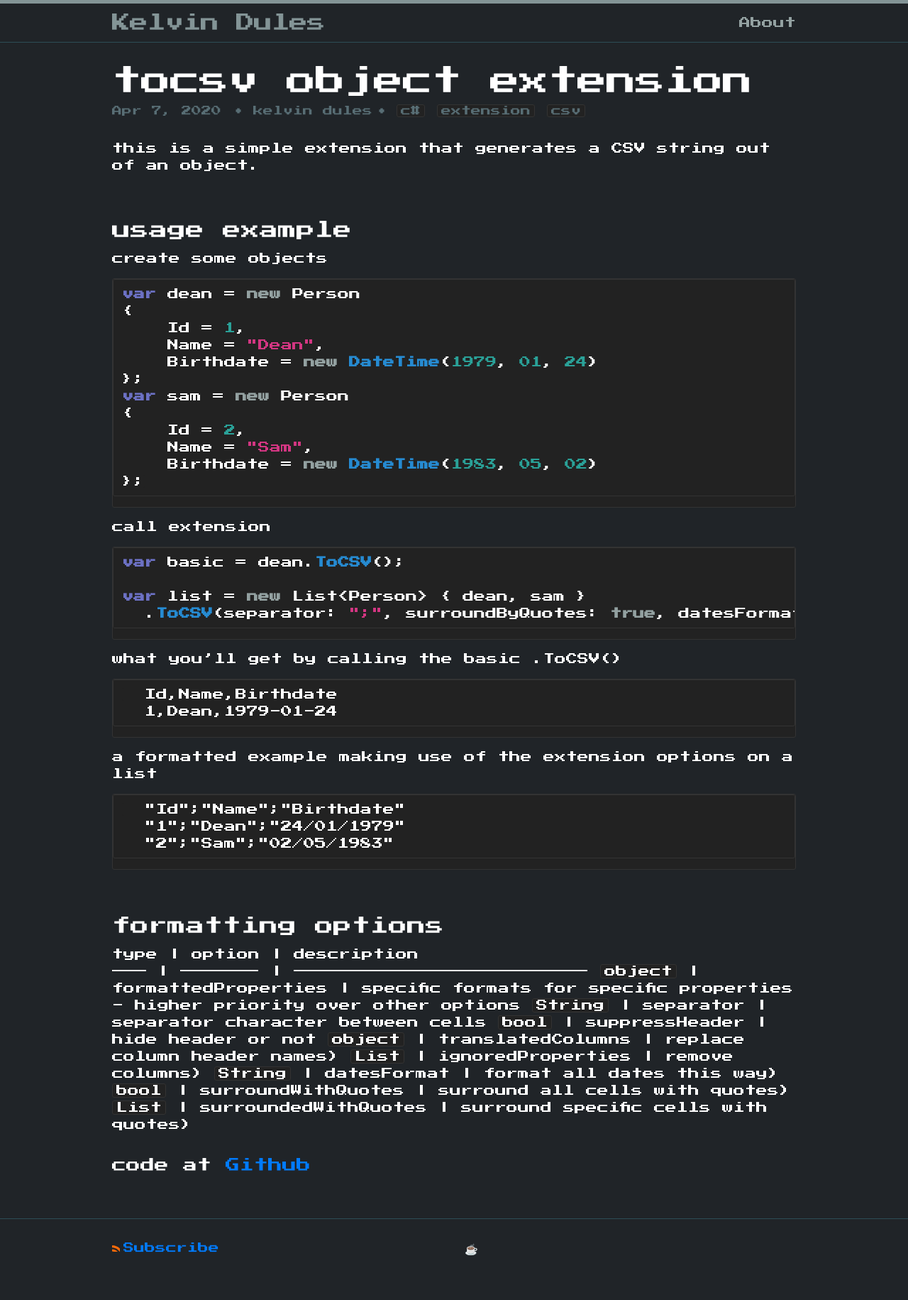
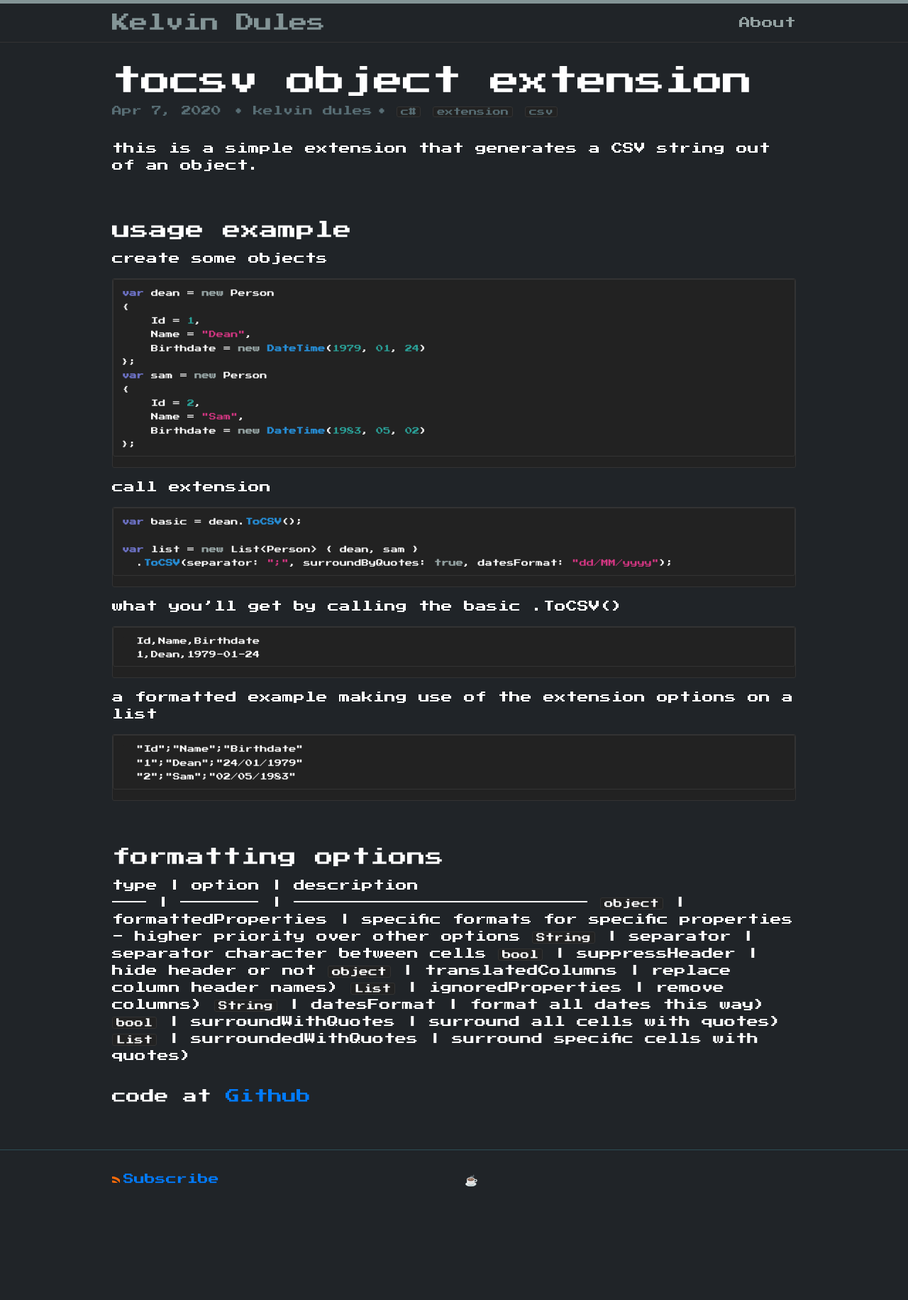
Before and after one commit to kelvindules/kelvindules.github.io, a Jekyll site: the page built from _posts/2020-04-07-tocsv.markdown, in a window 1280 px wide. Shown: the whole page at 71% size. Built offline with Jekyll 4.4.1, drawn with Linux system fonts in a browser that asks for light colours; after the commit the page ends 1733 px from its top, so only the background shows below that.

Commit message:
force font-size and link coloring

```diff
--- a/assets/css/style.scss
+++ b/assets/css/style.scss
@@ -12,6 +12,9 @@
 
   .html, body, pre, code, kbd, samp {
     font-family: "Press Start 2P";
+  }
+  .site-header {
+    border-bottom: 1px solid #333;
   }
   .wrapper {
     max-width: 80%;
@@ -28,11 +31,11 @@
     border: 1px solid #333;
   }
   code, kbd, pre, samp {
-    font-size: .8em;
+    font-size: .8em!important;
   }
   a {
     color: #e76e55;
   }
   a:hover, a:visited {
-    color: #ce372b;
+    color: #ce372b!important;
   }
```
